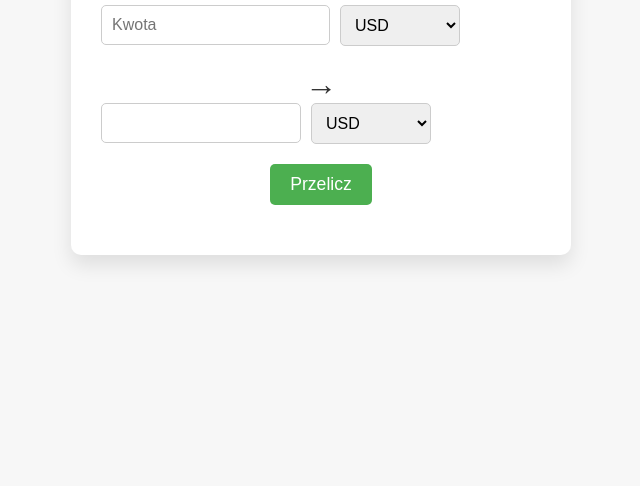
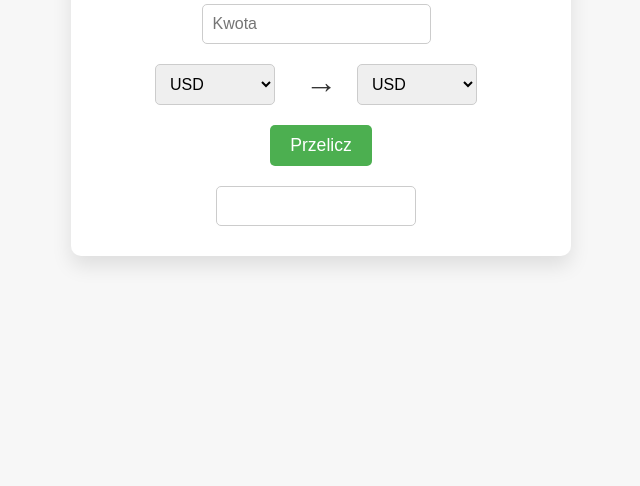
Before and after one commit to pablos-m/tak, a plain HTML site: page waluty.html in a window 1280 px wide. Shown: the part 314-800 px from the top of the page, without its empty margins (319-959 px from the left). Drawn offline with Linux system fonts and the light colour scheme.

Commit message:
Update waluty.html

```diff
--- a/waluty.html
+++ b/waluty.html
@@ -37,10 +37,18 @@
       margin-bottom: 20px;
     }
 
-    .input-group, .output-group {
+    .input-group {
       display: flex;
       align-items: center;
       margin-bottom: 20px;
+      place-self: center;
+
+    }
+
+    .output-group {
+      display: flex;
+      margin-bottom: 20px;
+      place-self: center;
     }
 
     input[type="number"], select {
@@ -92,19 +100,19 @@
     <div class="converter">
       <div class="input-group">
         <input type="number" id="amount" placeholder="Kwota" />
+      </div>
+      <div class="output-group">
         <select id="from-currency">
-          <!-- Waluty do wyboru -->
+            <!-- Waluty do wyboru -->
         </select>
-      </div>
-      <div class="arrow">&#8594;</div>
-      <div class="output-group">
-        <input type="number" id="converted-amount" readonly />
+        <div class="arrow">&#8594;</div>
         <select id="to-currency">
           <!-- Waluty do wyboru -->
         </select>
       </div>
       <button id="convert-button">Przelicz</button>
       <p id="error-message" class="error-message"></p>
+      <input type="number" id="converted-amount" readonly />
     </div>
   </div>
 
```
